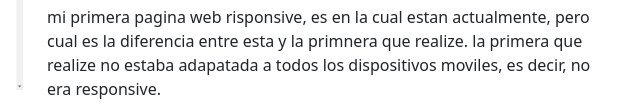
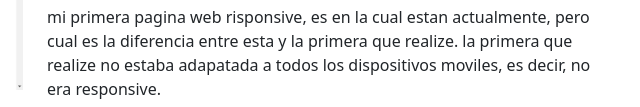
Before and after one commit to tiagovillagra/pree-entrega3, a plain HTML site: page pages/mis-trabajos.html in a window 1280 px wide. Shown: the part 693-800 px from the top of the page, 605-1245 px from the left. Drawn offline with nearby package versions, Linux system fonts and the light colour scheme.

Commit message:
corrigiendo textos

```diff
--- a/pages/mis-trabajos.html
+++ b/pages/mis-trabajos.html
@@ -66,7 +66,7 @@
                     <h2 class="display-2 fw-semibold text-center text-decoration-underline text-lg-start text-danger">Mi
                         primer pagina web responsive</h2>
                     <p class="text-center fs-6 text-lg-start">mi primera pagina web risponsive, es en la cual estan
-                        actualmente, pero cual es la diferencia entre esta y la primnera que realize. la primera que
+                        actualmente, pero cual es la diferencia entre esta y la primera que realize. la primera que
                         realize no estaba adapatada a todos los dispositivos moviles, es decir, no era responsive.</p>
                 </div>
                 <div class="col-lg-6 d-flex flex-column align-items-center flex-lg-row-reverse">
```
Also changed, not shown: pages/contactos.html (+1 -1 lines).
